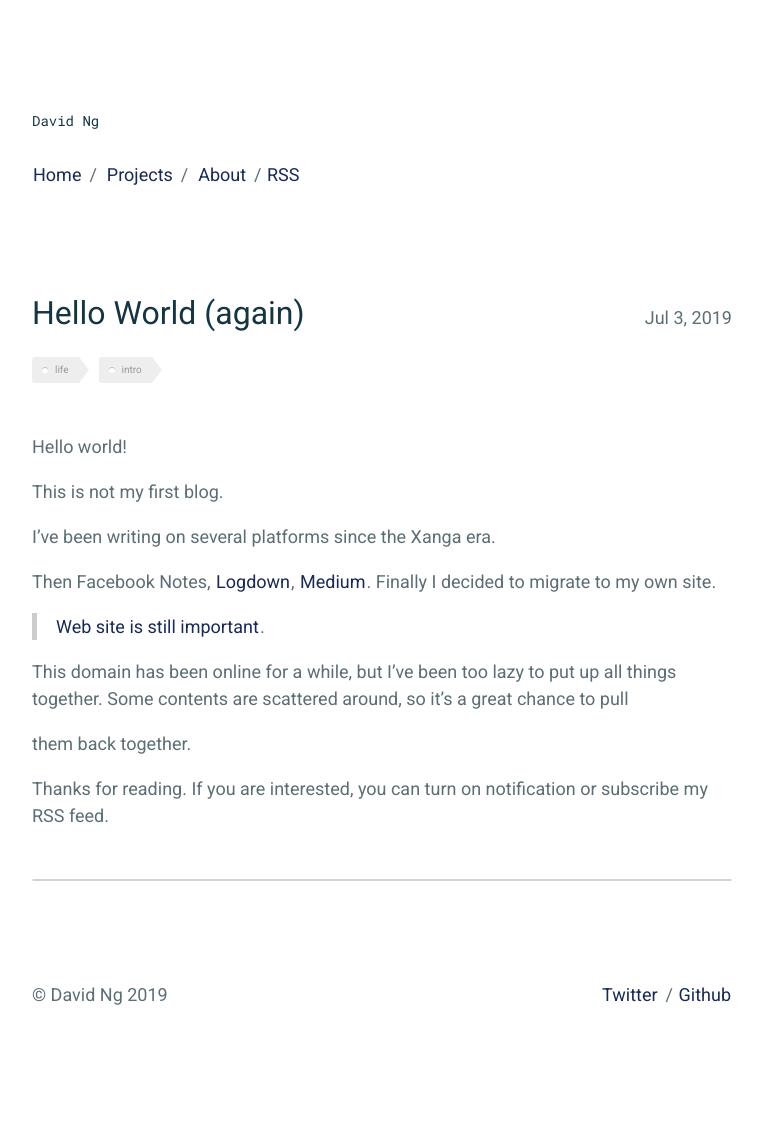
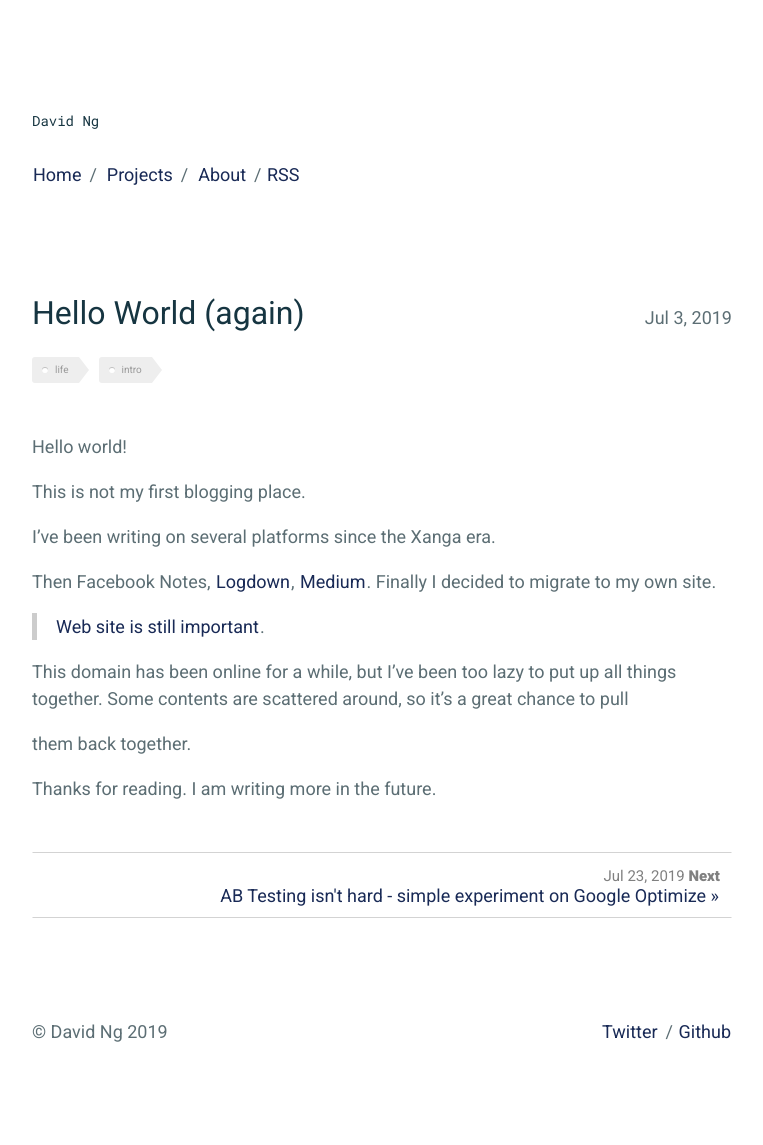
Before and after one commit to david90/paper, a Jekyll site: the page built from _posts/2019-07-03-hello-world.md, in a window 1280 px wide. Shown: the whole page, without its empty margins (258-1021 px from the left). Built offline with Jekyll 4.4.1, drawn with Linux system fonts in a browser that asks for light colours; before the commit the page ends 1108 px from its top, so only the background shows below that.

Commit message:
Update blog posts

```diff
--- a/_posts/2019-07-03-hello-world.md
+++ b/_posts/2019-07-03-hello-world.md
@@ -9,7 +9,7 @@
 
 Hello world!
 
-This is not my first blog.
+This is not my first blogging place.
 
 
 I've been writing on several platforms since the Xanga era.
@@ -26,4 +26,4 @@
 
 
 Thanks for reading.
-If you are interested, you can turn on notification or subscribe my RSS feed.
+I am writing more in the future.
--- /dev/null
+++ b/_posts/2019-07-23-ab-test-google-optimize.md
@@ -0,0 +1,50 @@
+---
+layout: post
+title: "AB Testing isn't hard - simple experiment on Google Optimize"
+description: ""
+date: 2019-07-23
+tags: growth experiment
+comments: true
+---
+
+Example:
+
+<div class="email-demo-wrapper">
+  <h2>Subscribe to Newsletter</h2>
+  <input type="email" />
+  <button>Go</button>
+</div>
+
+<style>
+  .email-demo-wrapper {
+    border: #eee 1px solid;
+    padding: 20px;
+    max-width: 100%;
+    background: #fff;
+  }
+
+  .email-demo-wrapper input {
+    width: 200px;
+    line-height: 12px;
+    font-size: 12px;
+    padding: 6px;
+    border: #eee 1px solid;
+  }
+
+  .email-demo-wrapper button {
+    color: #fff;
+    width: 100px;
+    font-size: 12px;
+    line-height: 12px;
+    padding: 8px;
+    background: #00a8ff;
+    border: 0;
+  }
+</style>
+
+---
+
+if you see this, it's version A:
+
+
+if you see this, it's version B:
```
